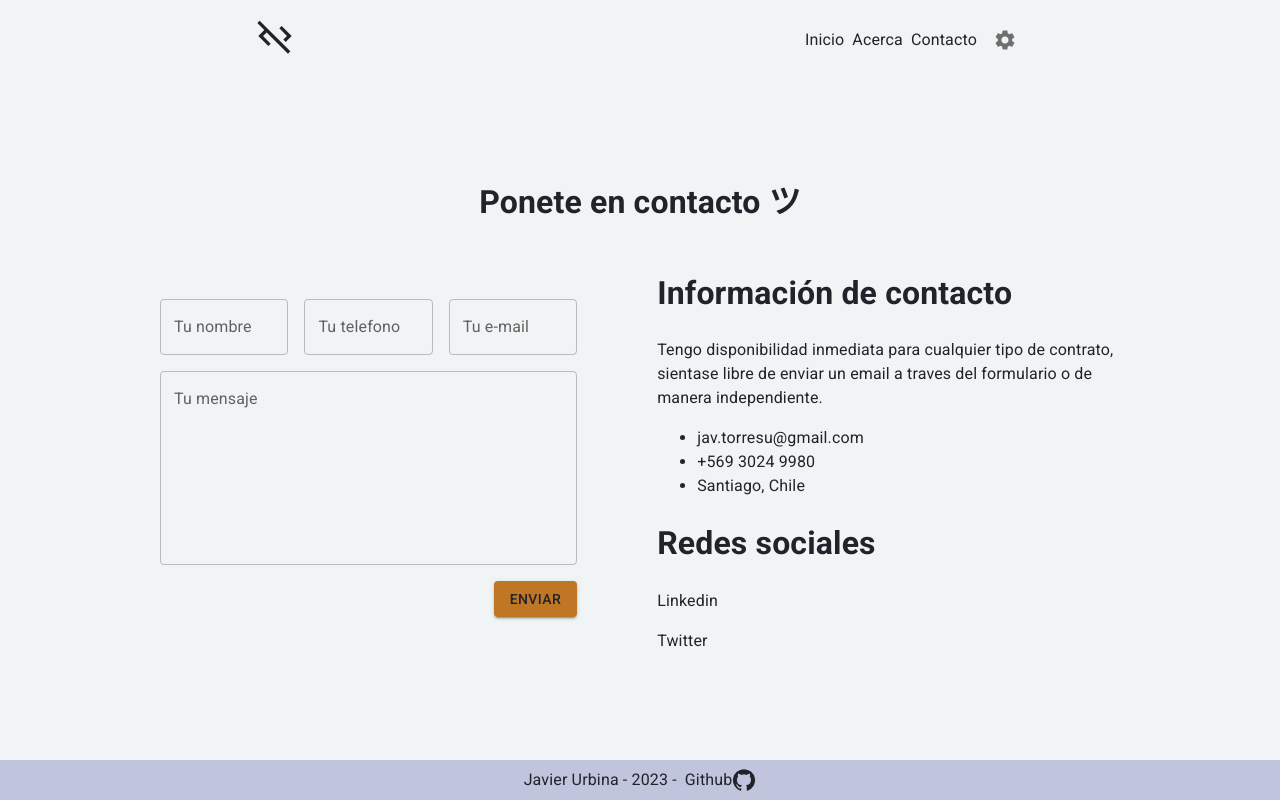
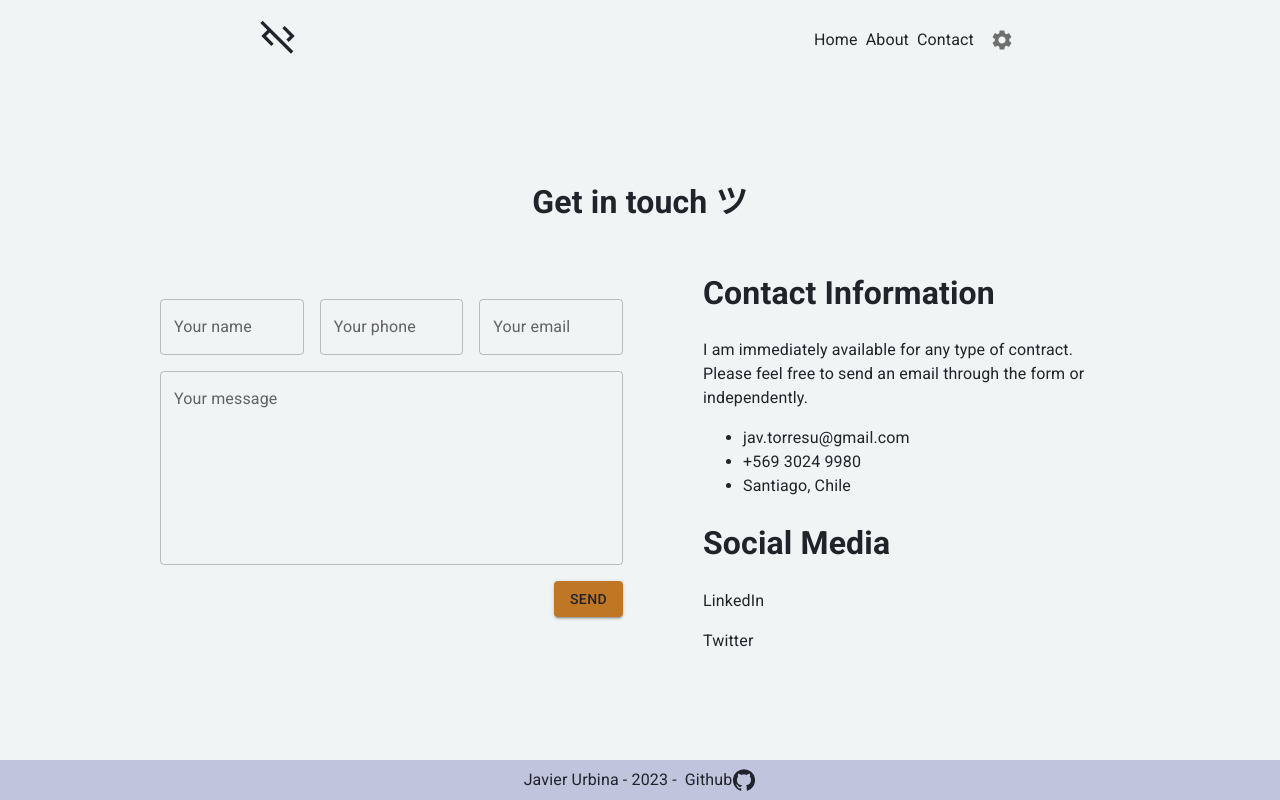
Before and after one commit to JavierUrbina14/personal-blog, a React (Vite) app: page /contact in a window 1280 px wide. Built offline with nearby package versions, Linux system fonts and the light colour scheme.

Commit message:
feature multilanguage!

```diff
--- a/package.json
+++ b/package.json
@@ -14,8 +14,9 @@
     "@emotion/styled": "^11.11.0",
     "@mui/icons-material": "^5.14.1",
     "@mui/material": "^5.14.1",
-    "react": "^18.2.0",
+    "i18next": "^23.5.1",
     "react-dom": "^18.2.0",
+    "react-i18next": "^13.2.2",
     "react-router-dom": "^6.14.2"
   },
   "devDependencies": {
--- a/src/components/ContactForm.jsx
+++ b/src/components/ContactForm.jsx
@@ -1,5 +1,6 @@
 import { Button, Grid, TextField } from "@mui/material"
 import { useForm } from "../hooks/useForm"
+import { useTranslation } from "react-i18next"
 
 
 const initialFormContact = {
@@ -10,7 +11,7 @@ const initialFormContact = {
 }
 
 export const ContactForm = () => {
-
+    const [t] = useTranslation("global")
     const {name, phone, email, message, onInputChange} = useForm(initialFormContact);
 
     const handleSubmit = (event) => {
@@ -23,7 +24,7 @@ export const ContactForm = () => {
             <Grid container spacing={2}>
                 <Grid item xs={4}>
                     <TextField
-                    label="Tu nombre"
+                    label={t("contactform.name")}
                     type="text"
                     fullWidth
                     color="warning"
@@ -36,7 +37,7 @@ export const ContactForm = () => {
                 </Grid>
                 <Grid item xs={4}>
                     <TextField
-                    label="Tu telefono"
+                    label={t("contactform.phone")}
                     type="text"
                     fullWidth
                     color="warning"
@@ -47,7 +48,7 @@ export const ContactForm = () => {
                 </Grid>
                 <Grid item xs={4}>
                     <TextField
-                    label="Tu e-mail"
+                    label={t("contactform.email")}
                     type="text"
                     fullWidth
                     color="warning"
@@ -58,7 +59,7 @@ export const ContactForm = () => {
                 </Grid>
                 <Grid item xs={12}>
                     <TextField
-                    label="Tu mensaje"
+                    label={t("contactform.message")}
                     type="text"
                     fullWidth
                     color="warning"
@@ -71,7 +72,7 @@ export const ContactForm = () => {
                 </Grid>
                 <Grid item container direction={"row"} justifyContent={"end"}>
                     <Button type='submit' variant="contained" sx={{ color: "inherit", backgroundColor: "#Bf7625" }}>
-                        Enviar
+                        {t("contactform.send")}
                     </Button>
                 </Grid>
             </Grid>
--- a/src/components/ContactInfo.jsx
+++ b/src/components/ContactInfo.jsx
@@ -1,19 +1,21 @@
 import { Grid } from "@mui/material"
+import { useTranslation } from "react-i18next"
 
 export const ContactInfo = () => {
+    const [t] = useTranslation("global")
     return (
         <Grid>
-            <h1>Información de contacto</h1>
-            <p>Tengo disponibilidad inmediata para cualquier tipo de contrato, sientase libre de enviar un email a traves del formulario o de manera independiente.</p>
+            <h1>{t("contactinfo.info")}</h1>
+            <p>{t("contactinfo.infotext")}</p>
             <ul>
                 <li>jav.torresu@gmail.com</li>
                 <li>+569 3024 9980</li>
                 <li>Santiago, Chile</li>
             </ul>
-            <h1>Redes sociales</h1>
+            <h1>{t("contactinfo.rrss")}</h1>
             <div>
-                <p>Linkedin</p>
-                <p>Twitter</p>
+                <p>{t("contactinfo.linkedin")}</p>
+                <p>{t("contactinfo.twitter")}</p>
             </div>
         </Grid>
     )
--- /dev/null
+++ b/src/languages/en.json
@@ -0,0 +1,37 @@
+{
+    "home": {
+        "iam": "Hi! I am",
+        "name": "Javier Urbina",
+        "role": "Full-Stack Web Developer",
+        "projects": "View projects",
+        "downloadcv": "Download CV"
+    },
+    "projects": {
+        "projects": "Projects",
+        "journaldescription": "Note-taking application with user authentication",
+        "gifdescription": "GIF application with search functionality",
+        "heroesdescription": "Superheroes application with search functionality"
+    },
+    "contact": {
+        "title": "Get in touch ツ"
+    },
+    "contactform": {
+        "name": "Your name",
+        "phone": "Your phone",
+        "email": "Your email",
+        "message": "Your message",
+        "send": "Send"
+    },
+    "contactinfo": {
+        "info": "Contact Information",
+        "infotext": "I am immediately available for any type of contract. Please feel free to send an email through the form or independently.",
+        "rrss": "Social Media",
+        "linkedin": "LinkedIn",
+        "twitter": "Twitter"
+    },
+    "navbar": {
+        "home": "Home",
+        "about": "About",
+        "contact": "Contact"
+    }
+}
--- /dev/null
+++ b/src/languages/es.json
@@ -0,0 +1,37 @@
+{
+    "home": {
+        "iam": "¡Hola! Soy",
+        "name": "Javier Urbina",
+        "role": "Desarrollador Full-Stack web",
+        "projects": "Ver proyectos",
+        "downloadcv": "Descargar Curriculum"
+    },
+    "projects": {
+        "projects": "Proyectos",
+        "journaldescription": "Aplicación de notas con autenticación de usuarios",
+        "gifdescription": "Aplicación de gifs con buscador",
+        "heroesdescription": "Aplicación de superhéroes con buscador"
+    },
+    "contact": {
+        "title": "Ponete en contacto ツ"
+    },
+    "contactform": {
+        "name": "Tu nombre",
+        "phone": "Tu telefono",
+        "email": "Tu email",
+        "message": "Tu mensaje",
+        "send": "Enviar"
+    },
+    "contactinfo": {
+        "info": "Información de contacto",
+        "infotext": "Tengo disponibilidad inmediata para cualquier tipo de contrato, sientase libre de enviar un email a traves del formulario o de manera independiente.",
+        "rrss": "Redes sociales",
+        "linkedin": "LinkedIn",
+        "twitter": "Twitter"
+    },
+    "navbar": {
+        "home": "Inicio",
+        "about": "Acerca",
+        "contact": "Contacto"
+    }
+}
--- a/src/main.jsx
+++ b/src/main.jsx
@@ -4,14 +4,33 @@ import { AppRouter } from './router/AppRouter'
 import { BrowserRouter } from 'react-router-dom'
 import { AppTheme } from './themes/AppTheme'
 import { DarkLightThemeProvider } from './context/DarkLightThemeProvider'
+import spanishDictionary from './languages/es.json'
+import englishDictionary from './languages/en.json'
 import './style.css'
+import i18next from 'i18next'
+import { I18nextProvider } from 'react-i18next';
+
+i18next.init({
+  interpolation: { escapeValue: false },
+  lng: "en",
+  resources: {
+    en: {
+      global: englishDictionary
+    },
+    es: {
+      global: spanishDictionary
+    }
+  }
+})
 
 ReactDOM.createRoot(document.getElementById('root')).render(
   <React.StrictMode>
     <BrowserRouter>
       <DarkLightThemeProvider>
         <AppTheme>
-          <AppRouter />
+          <I18nextProvider i18n={i18next}>
+            <AppRouter />
+          </I18nextProvider>
         </AppTheme>
       </DarkLightThemeProvider>
     </BrowserRouter>
--- a/src/pages/Contact.jsx
+++ b/src/pages/Contact.jsx
@@ -1,16 +1,16 @@
+import { useTranslation } from "react-i18next"
+import { ContactInfo } from "../components/ContactInfo"
+import { ContactForm } from "../components/ContactForm"
+import { PageLayout } from "../layout/PageLayout"
 import { Grid } from "@mui/material"
-import { PageLayout } from "../layout/PageLayout"
-import { ContactForm } from "../components/ContactForm"
-import { ContactInfo } from "../components/ContactInfo"
-// import LinkedInIcon from '@mui/icons-material/LinkedIn';
-// import MailOutlineIcon from '@mui/icons-material/MailOutline';
 
 export const Contact = () => {
+  const [t] = useTranslation("global")
   return (
     <PageLayout justifyContent="start" display="flex" flexDirection="row">
       <Grid>
         <Grid display={"flex"} justifyContent={"center"}>
-          <h1>Ponete en contacto ツ</h1>
+          <h1>{t("contact.title")}</h1>
         </Grid>
         <Grid display={"flex"} sx={{margin: "0 10rem", gap: "5rem", height: "100%"}}>
           <ContactForm />
--- a/src/pages/Home.jsx
+++ b/src/pages/Home.jsx
@@ -1,22 +1,25 @@
 import { Button, Grid, Link, Typography } from "@mui/material";
 import { Link as RouterLink } from "react-router-dom"
 import { PageLayout } from "../layout/PageLayout";
+import { useTranslation } from "react-i18next";
 
 export const Home = () => {
+    const [t] = useTranslation("global")
+
     return (
         <PageLayout>
             <Grid sx={{ textAlign: "center" }}>
-                <Typography variant="span">¡Hola! Soy</Typography>
+                <Typography variant="span">{t("home.iam")}</Typography>
                 <Typography className="degradado" variant="h2" fontWeight="bold">
-                    Javier Urbina
+                    {t("home.name")}
                 </Typography>
-                <Typography variant="h6">Full-Stack Developer</Typography>
+                <Typography variant="h6">{t("home.role")}</Typography>
             </Grid>
             <Grid display={"flex"} justifyContent={"center"} sx={{ gap: "1rem", marginTop: "3.5rem" }}>
                 <Link component={RouterLink} color={"inherit"} underline="hover" to="/projects">
-                    <Button variant="contained" sx={{ color: "inherit", backgroundColor: "#Bf7625" }}>Ver projectos</Button>
+                    <Button variant="contained" sx={{ color: "inherit", backgroundColor: "#Bf7625" }}>{t("home.projects")}</Button>
                 </Link>
-                <Button variant="contained" sx={{ color: "inherit", backgroundColor: "#Bf7625" }}>Descargar Curriculum</Button>
+                <Button variant="contained" sx={{ color: "inherit", backgroundColor: "#Bf7625" }}>{t("home.downloadcv")}</Button>
             </Grid>
         </PageLayout>
     );
--- a/src/ui/Navbar.jsx
+++ b/src/ui/Navbar.jsx
@@ -2,19 +2,20 @@ import { Grid, Link } from "@mui/material"
 import { Link as RouterLink } from "react-router-dom"
 import CodeOffIcon from '@mui/icons-material/CodeOff';
 import { SettingsMenu } from "../components/SettingsMenu";
+import { useTranslation } from "react-i18next";
 
 
 export const Navbar = () => {
-
+    const [t] = useTranslation("global")
     return (
         <Grid container direction={"row"} justifyContent={"space-around"} alignItems={"center"} sx={{ position: "absolute", top: "0", paddingTop: "1rem", backgroundColor: "primary.main" }}>
             <Grid>
                 <CodeOffIcon sx={{ fontSize: 40 }} />
             </Grid>
             <Grid display={"flex"} alignItems={"center"} gap={1}>
-                <Link component={RouterLink} color={"inherit"} underline="hover" to="/">Inicio</Link>
-                <Link component={RouterLink} color={"inherit"} underline="hover" to="/about">Acerca</Link>
-                <Link component={RouterLink} color={"inherit"} underline="hover" to="/contact">Contacto</Link>
+                <Link component={RouterLink} color={"inherit"} underline="hover" to="/">{t("navbar.home")}</Link>
+                <Link component={RouterLink} color={"inherit"} underline="hover" to="/about">{t("navbar.about")}</Link>
+                <Link component={RouterLink} color={"inherit"} underline="hover" to="/contact">{t("navbar.contact")}</Link>
                 <SettingsMenu />
             </Grid>
         </Grid>
```
Also changed, not shown: src/components/SettingsMenu.jsx (+13 -6 lines), src/pages/Projects.jsx (+6 -4 lines), 1 other file (tests, documents, lock files or other folders).
